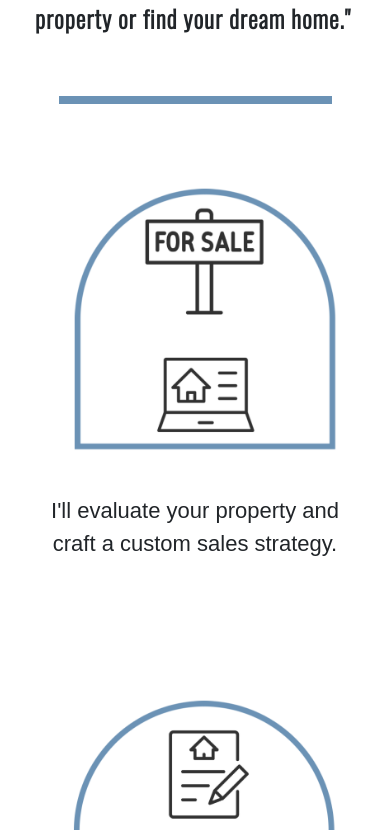
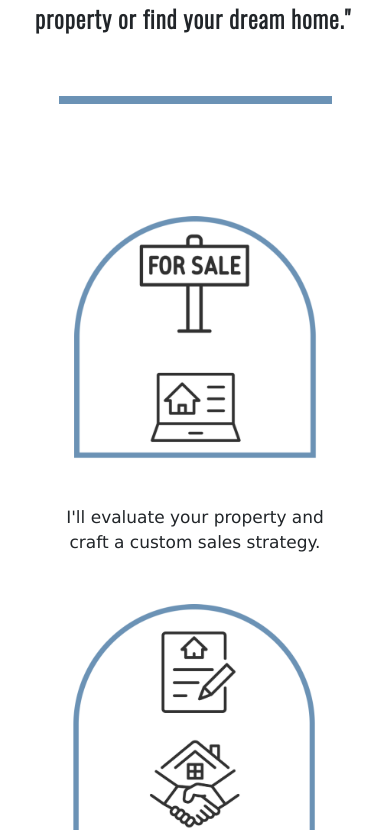
Before and after one commit to Moshahrani/real-estate-website, a React (Create React App) app in the folder real-estate/: page / in a window 390 px wide. Shown: the part 1994-2824 px from the top of the page. Built offline with nearby package versions, Linux system fonts and the light colour scheme; a web font is replaced by a local one.

Commit message:
updated mobile view margin top and bottom for steps container, also removed icon images for steps component and used css styling for new images , removed padding, updated flex options

```diff
--- a/real-estate/src/css/Steps.css
+++ b/real-estate/src/css/Steps.css
@@ -1,30 +1,36 @@
 .step-container {
     display: flex;
-    justify-content :center;
+    /* justify-content: center; */
     flex-wrap: nowrap;
-    padding: 30px;
-    margin-top: 100px;
-    margin-bottom: 100px;
-    margin-left: 50px;
-    margin-right: 50px;
-    gap: 80px;
+    /* padding: 30px; */
+    margin-top: 70px;
+    margin-bottom: 70px;
+    /* margin-left: 50px;
+    margin-right: 50px; */
+    /* gap: 80px;  */
 }
 
 .item {
-    flex: 1 0 30%;
+    flex: 1 0 33%;
     text-align: center;
-    max-width: 300px;
+    /* max-width: 300px; */
 }
 
 .item p {
-    font-size: 20px;
-    font-family:Arial, Helvetica, sans-serif;
+    font-size: 18px;
+    /* font-family:Arial, Helvetica, sans-serif; */
+    font-family: Verdana, Geneva, Tahoma, sans-serif;
+    margin-top: 15px;
+    /* width: 100%; */
+    margin-right: 10px;
+    margin-left: 10px;
 }
 
 .item img {
-    width: 100%;
-    height: auto;
-    margin: 10px;
+    width: 98%;
+    /* width: 170%;
+    height: auto; */
+    /* margin: 10px;  */
 }
 
 @media (max-width: 768px) {
@@ -33,14 +39,16 @@
         align-items: center;
         justify-content: center;
         margin: auto;
+        margin-top: 80px;
+        margin-bottom: 60px;
     }
 
     .item {
         flex: 0 0 100%;
-        max-width: 100%;
+        max-width: 80%;
     }
 
     .item p {
-        font-size: 22px;
+        font-size: 17px;
     }
 }
```
